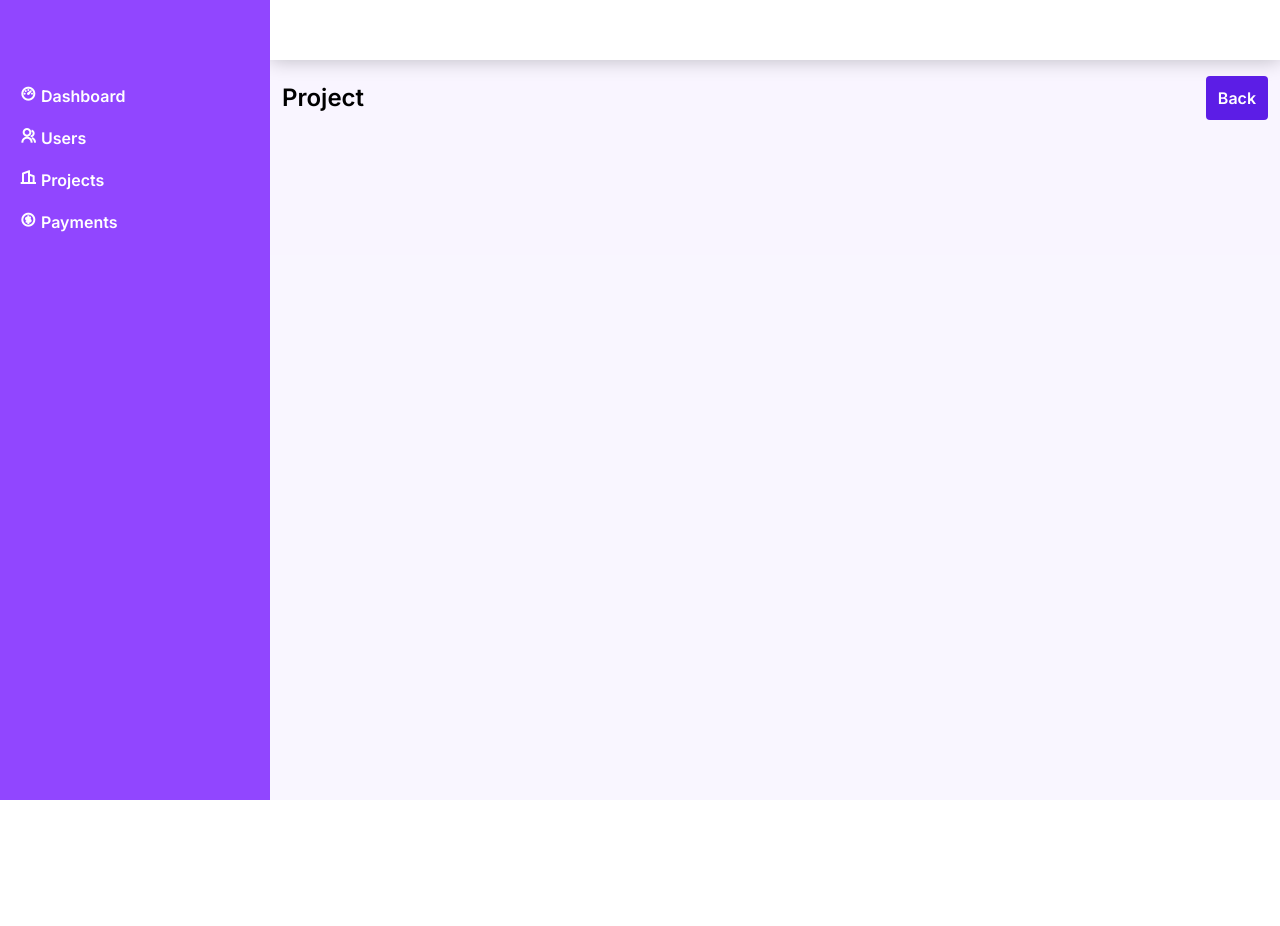
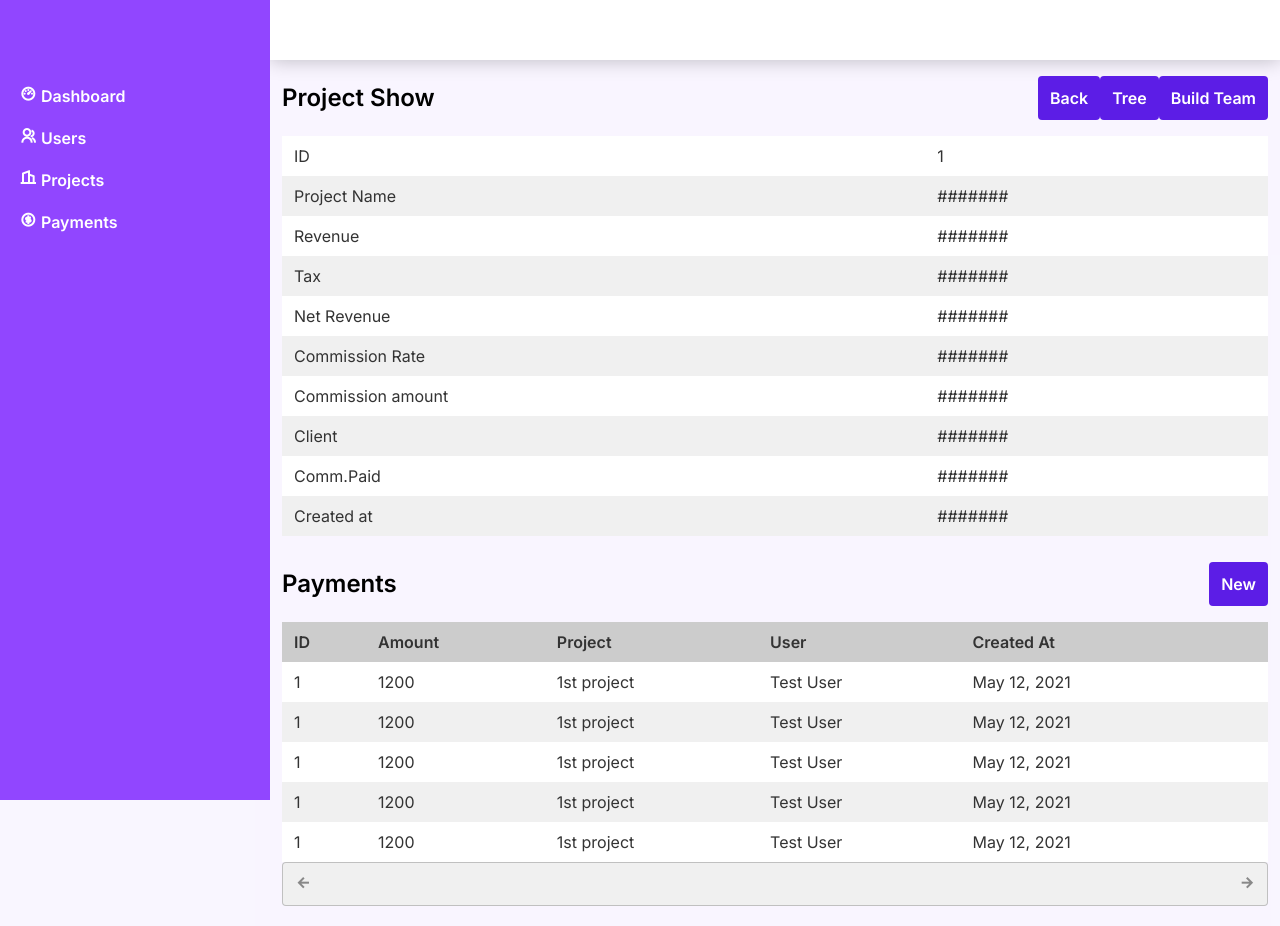
Before and after one commit to imskm/riblamenergy-ng, an Angular app: page /project/1/show in a window 1280 px wide. Before the commit the page ends 800 px from the top, so only its background shows below. Built offline with nearby package versions, Linux system fonts and the light colour scheme.

Commit message:
show: porject: Added query params and added html, was blank before

```diff
--- a/src/app/components/project/project-show/project-show.component.html
+++ b/src/app/components/project/project-show/project-show.component.html
@@ -5,15 +5,134 @@
         <div class="dashboard-body">
         <div class="dashboard-body-title-wrapper">
           <div class="dashboard-body-title">
-                    <h1>Project</h1>
+            <h1>Project Show</h1>
             <div>
               <a routerLink="/projects" class="button is-primary">Back</a>
+              <a href="#" class="button is-primary">Tree</a>
+              <a routerLink="/project/team/build" [queryParams]="{project_id: project_id}" class="button is-primary">Build Team</a>
             </div>
           </div>
         </div>
 
         <div class="dashboard-content">
+          <table class="table has-alternate-bg">
+            <tbody>
+              <tr>
+                <th>ID</th>
+                <td>1</td>
+              </tr>
+              <tr>
+                <th>Project Name</th>
+                <td>#######</td>
+              </tr>
+              <tr>
+                <th>Revenue</th>
+                <td>#######</td>
+              </tr>
+              <tr>
+                <th>Tax</th>
+                <td>#######</td>
+              </tr>
+              <tr>
+                <th>Net Revenue</th>
+                <td>#######</td>
+              </tr>
+              <tr>
+                <th>Commission Rate</th>
+                <td>#######</td>
+              </tr>
+              <tr>
+                <th>Commission amount</th>
+                <td>#######</td>
+              </tr>
+              <tr>
+                <th>Client</th>
+                <td>#######</td>
+              </tr>
+              <tr>
+                <th>Comm.Paid</th>
+                <td>#######</td>
+              </tr>
+              <tr>
+                <th>Created at</th>
+                <td>#######</td>
+              </tr>
 
+
+            </tbody>
+          </table>
+          <div class="payment-show">
+            <div class="payment-title">
+              <h1>Payments</h1>
+            <div>
+              <a href="" class="button is-primary">New</a>
+            </div>
+            </div>
+            <table class="table has-alternate-bg">
+              <thead>
+                <tr>
+                  <th>ID</th>
+                  <th>Amount</th>
+                  <th>Project</th>
+                  <th>User</th>
+                  <th>Created At</th>
+                  <th></th>
+                </tr>
+              </thead>
+              <tbody>
+                <tr>
+                  <td>1</td>
+                  <td>1200</td>
+                  <td>1st project</td>
+                  <td>Test User</td>
+                  <td>May 12, 2021</td>
+                  <td></td>
+                </tr><tr>
+                  <td>1</td>
+                  <td>1200</td>
+                  <td>1st project</td>
+                  <td>Test User</td>
+                  <td>May 12, 2021</td>
+                  <td></td>
+                </tr><tr>
+                  <td>1</td>
+                  <td>1200</td>
+                  <td>1st project</td>
+                  <td>Test User</td>
+                  <td>May 12, 2021</td>
+                  <td></td>
+                </tr><tr>
+                  <td>1</td>
+                  <td>1200</td>
+                  <td>1st project</td>
+                  <td>Test User</td>
+                  <td>May 12, 2021</td>
+                  <td></td>
+                </tr><tr>
+                  <td>1</td>
+                  <td>1200</td>
+                  <td>1st project</td>
+                  <td>Test User</td>
+                  <td>May 12, 2021</td>
+                  <td></td>
+                </tr>
+              </tbody>
+            </table>
+            <div>
+              <div class="pagination is-fullwidth">
+                <a href="" class="pagination-prev">
+                  <span class="icon">
+                    <i class="ri-arrow-left-line"></i>
+                  </span>
+                </a>
+                <a href="" class="pagination-next">
+                  <span class="icon">
+                    <i class="ri-arrow-right-line"></i>
+                  </span>
+                </a>
+              </div>
+            </div>
+          </div>
         </div>
       </div>
 
--- a/src/app/components/project/project-show/project-show.component.ts
+++ b/src/app/components/project/project-show/project-show.component.ts
@@ -1,5 +1,9 @@
-import { Component, OnInit } from '@angular/core';
+import { Component, OnInit, Injectable } from '@angular/core';
+import { Router, ActivatedRoute, ParamMap } from '@angular/router';
 
+@Injectable({
+  providedIn: 'root'
+})
 @Component({
   selector: 'app-project-show',
   templateUrl: './project-show.component.html',
@@ -7,9 +11,15 @@ import { Component, OnInit } from '@angular/core';
 })
 export class ProjectShowComponent implements OnInit {
 
-  constructor() { }
+  project_id = null;
+
+  constructor(
+  	private route: ActivatedRoute,
+  	private router: Router
+  ) { }
 
   ngOnInit(): void {
+  	this.project_id = this.route.snapshot.paramMap.get("id");
   }
 
 }
```
Lines whose indentation alone changed are shown as unchanged.
